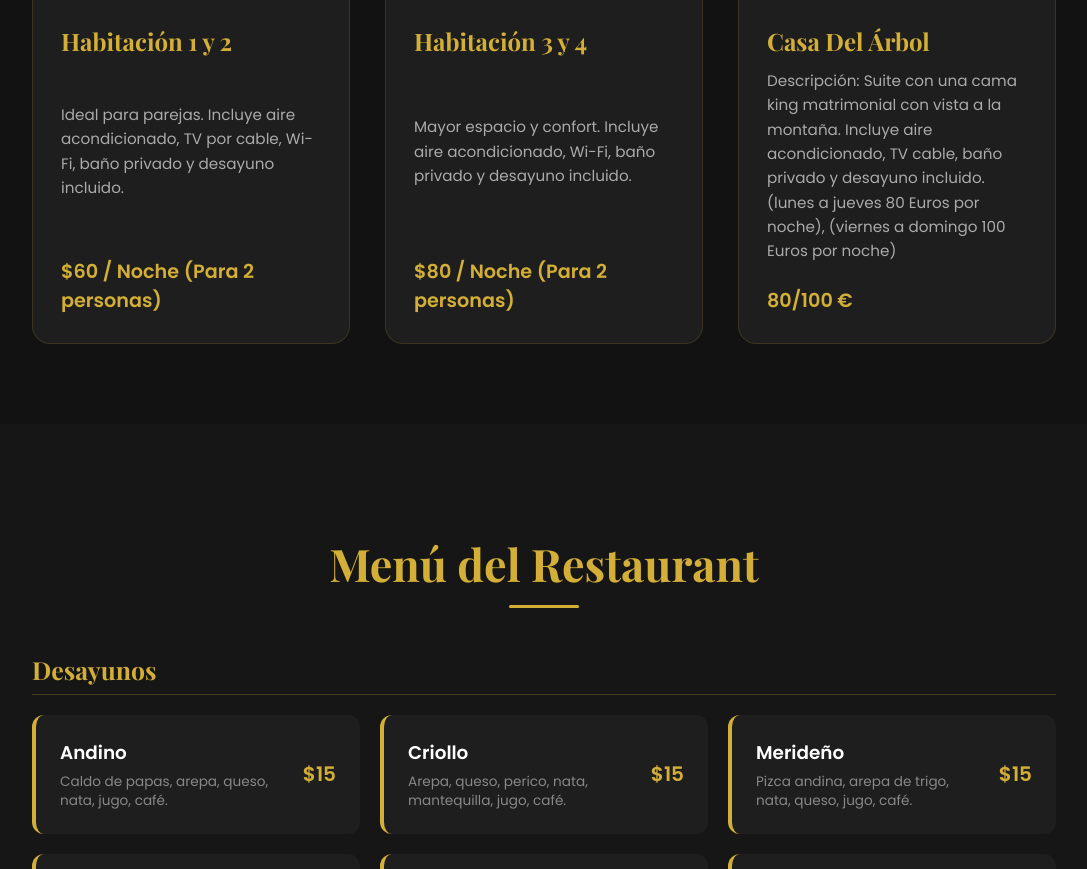
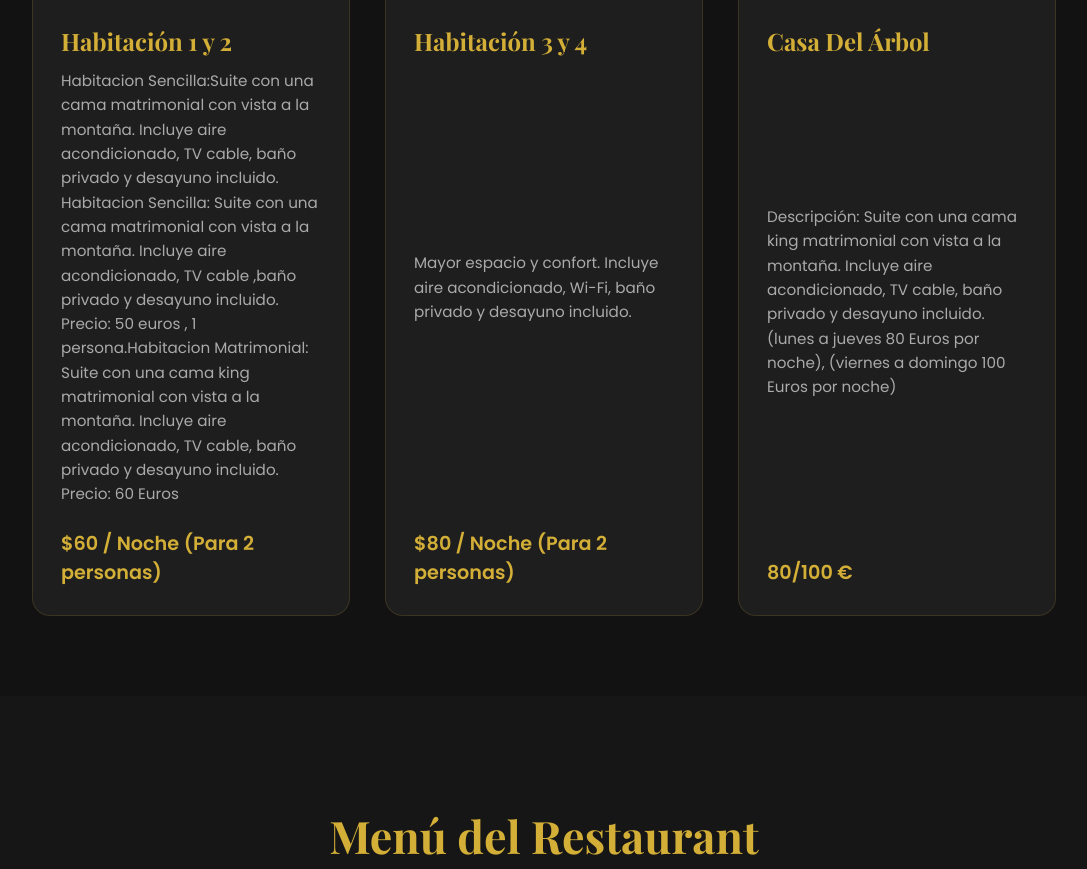
Before and after one commit to CoteElec/posada-bare-bare, a plain HTML site: page index.html in a window 1280 px wide. Shown: the part 1263-2132 px from the top of the page, without its empty margins (96-1183 px from the left). Drawn offline with nearby package versions, Linux system fonts and the light colour scheme.

Commit message:
Update index.html

```diff
--- a/index.html
+++ b/index.html
@@ -72,7 +72,7 @@
                 </div>
                 <div class="card-content">
                     <h3 id="room-title-1" data-editable>Habitación 1 y 2</h3>
-                    <p id="room-desc-1" data-editable>Ideal para parejas. Incluye aire acondicionado, TV por cable, Wi-Fi, baño privado y desayuno incluido.</p>
+                    <p id="room-desc-1" data-editable>Habitacion Sencilla:Suite con una cama matrimonial con vista a la montaña. Incluye aire acondicionado, TV cable, baño privado y desayuno incluido. Habitacion Sencilla: Suite con una cama matrimonial con vista a la montaña. Incluye aire acondicionado, TV cable ,baño privado y desayuno incluido. Precio: 50 euros , 1 persona.Habitacion Matrimonial: Suite con una cama king matrimonial con vista a la montaña. Incluye aire acondicionado, TV cable, baño privado y desayuno incluido. Precio: 60 Euros</p>
                     <span class="price" id="price-habitacion-1" data-editable>$60 / Noche (Para 2 personas)</span>
                 </div>
             </div>
```
